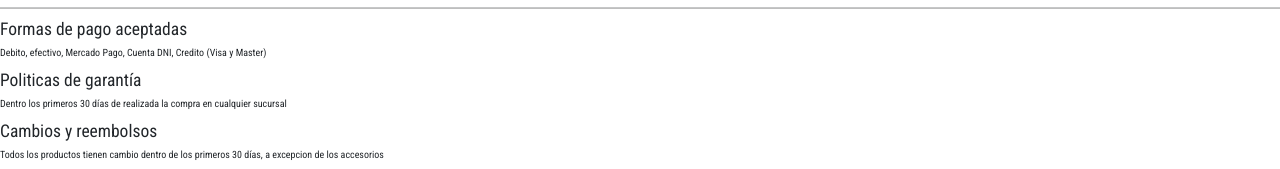
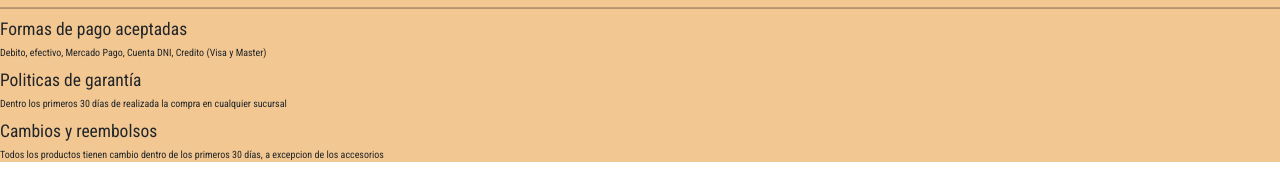
Before and after one commit to josejuancaselli/tienda-de-musica, a plain HTML site: page pages/faq.html in a window 1280 px wide. Shown: the part 292-461 px from the top of the page. Drawn offline with nearby package versions, Linux system fonts and the light colour scheme; files that its build step writes are made by us from their sources.

Commit message:
linkeo hoja de scss

```diff
--- a/pages/faq.html
+++ b/pages/faq.html
@@ -5,7 +5,7 @@
     <meta name="viewport" content="width=device-width, initial-scale=1.0">
     <link rel="shortcut icon" href="../assets/favicon.png">
     <link href="https://cdn.jsdelivr.net/npm/bootstrap@5.3.3/dist/css/bootstrap.min.css" rel="stylesheet" integrity="sha384-QWTKZyjpPEjISv5WaRU9OFeRpok6YctnYmDr5pNlyT2bRjXh0JMhjY6hW+ALEwIH" crossorigin="anonymous">
-    <link rel="stylesheet" href="../css/style.css">
+    <link rel="stylesheet" href="../css/styles.css">
     <title>Tienda de Música</title>
 </head>
 <body>
--- a/scss/styles.scss
+++ b/scss/styles.scss
@@ -1,4 +1,5 @@
 @import url('https://fonts.googleapis.com/css2?family=Roboto+Condensed:ital@0;1&display=swap');
+@import "faq.scss";
 *{
     padding: 0;
     margin: 0 auto;
```
Also changed, not shown: pages/accesorios.html (+1 -1 lines), pages/bajos.html (+1 -1 lines), pages/contacto.html (+1 -1 lines), pages/guitarras.html (+1 -1 lines), pages/nosotros.html (+1 -1 lines), pages/percusion.html (+1 -1 lines), pages/teclados.html (+1 -1 lines), css/styles.css, 1 other file.
